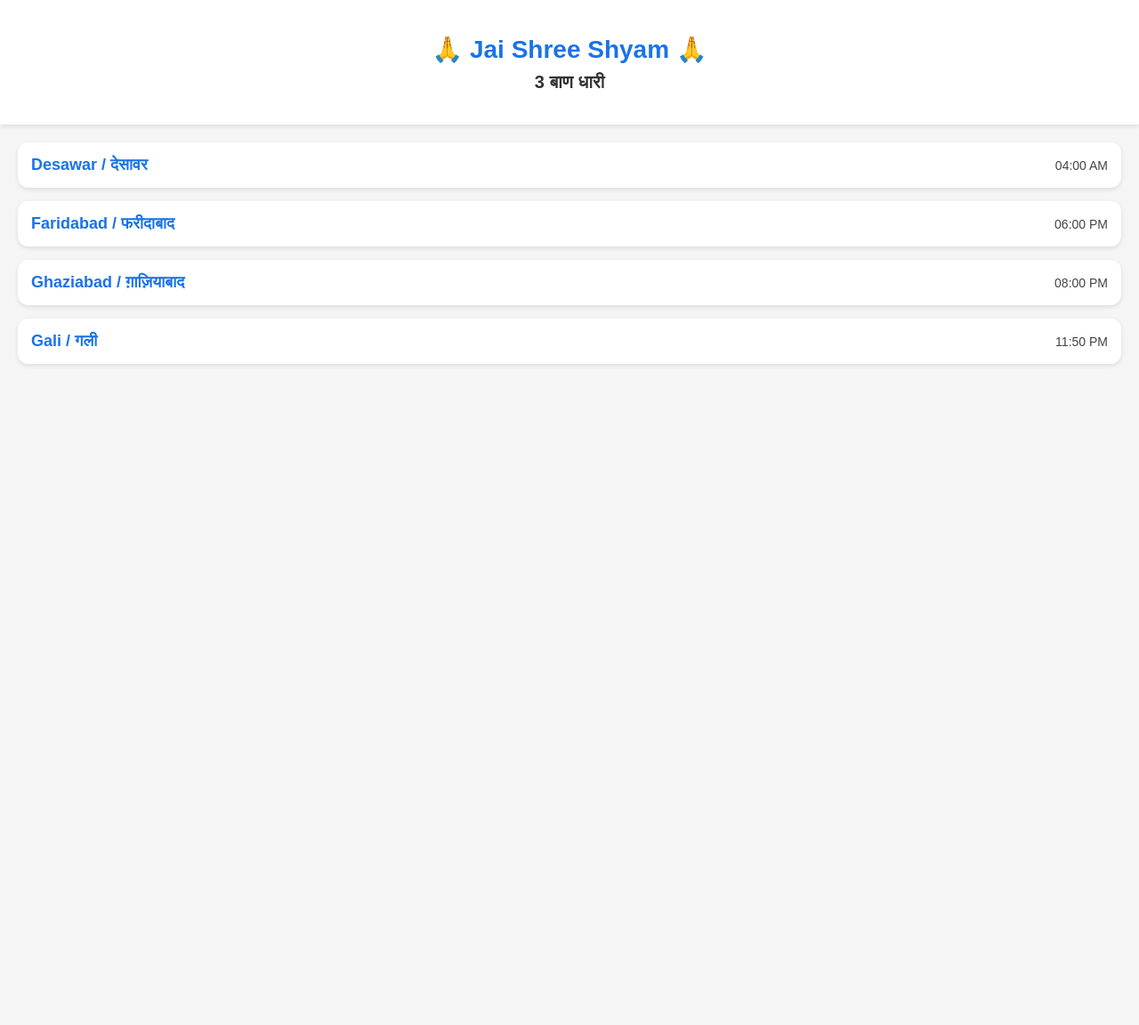
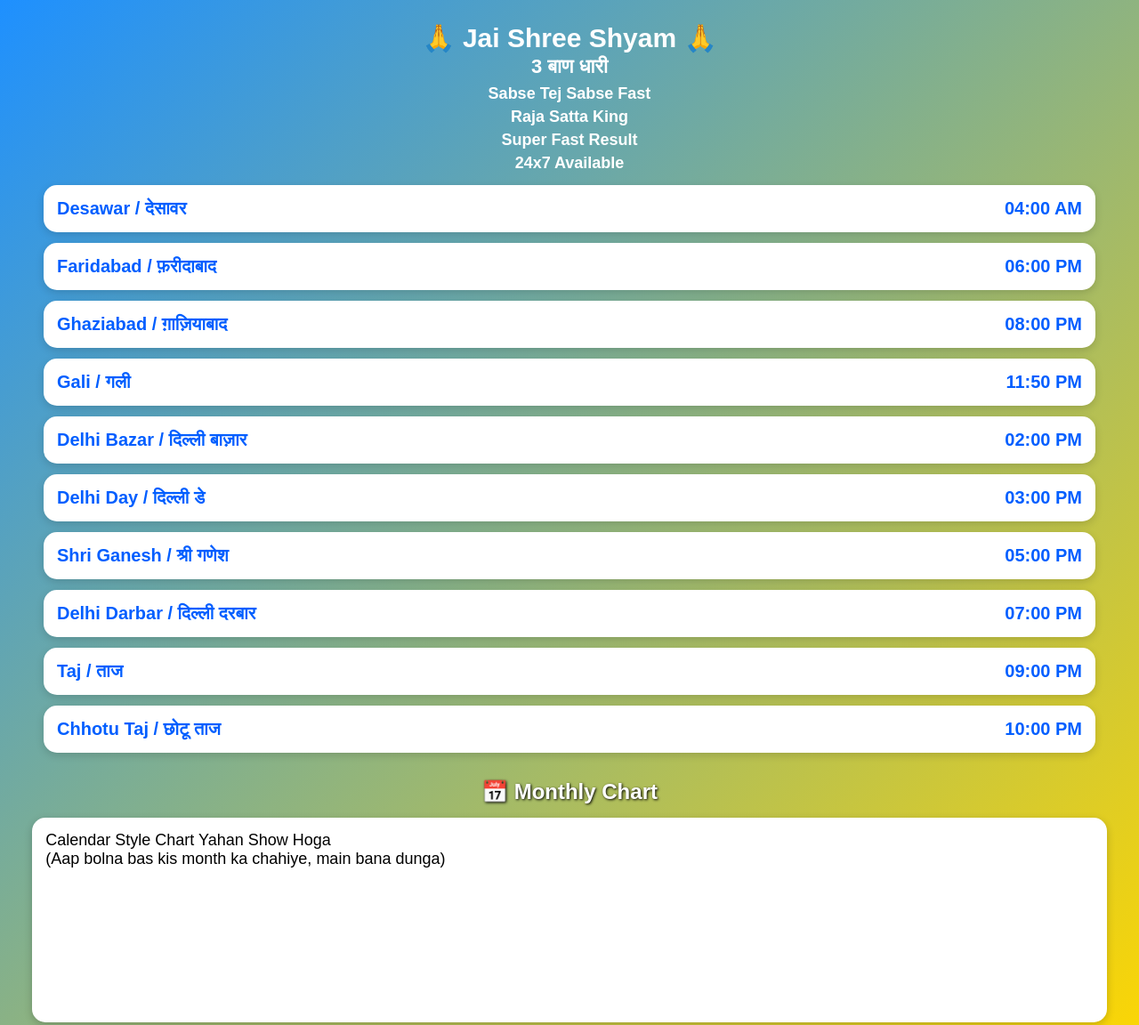
Before and after one commit to shivamlamba25298-maker/Matka-king, a plain HTML site: page index.html in a window 1280 px wide. Shown: the top 1152 px of the page at 89% size. Before the commit the page ends 800 px from the top, so only its background shows below. Drawn offline with Linux system fonts and the light colour scheme.

Commit message:
Update index.html

```diff
--- a/index.html
+++ b/index.html
@@ -1,90 +1,112 @@
-<!DOCTYPE html><html lang="en">
+<!DOCTYPE html>
+<html lang="en">
 <head>
 <meta charset="UTF-8" />
 <meta name="viewport" content="width=device-width, initial-scale=1.0" />
-    <title>Satta King Fast - Modern Template</title><!-- ALL CSS HERE -->
+<title>Satta King</title>
+
 <style>
     body {
         margin: 0;
         font-family: Arial, sans-serif;
-      background: #f5f5f5;
+        background: linear-gradient(to bottom right, #1e90ff, #ffd700);
+        padding-bottom: 40px;
     }
-    header {
+
+    .header {
         text-align: center;
-      padding: 20px;
-      background: white;
-      box-shadow: 0 2px 5px rgba(0,0,0,0.1);
+        padding: 25px 10px 10px;
+        color: #fff;
+        font-weight: bold;
+        font-size: 30px;
     }
-    .title {
-      font-size: 28px;
-      color: #1a73e8;
-      font-weight: 700;
+
+    .sub {
+        text-align: center;
+        color: #fff;
+        font-size: 22px;
+        margin-top: -8px;
+        font-weight: 600;
     }
-    .subtitle {
-      font-size: 20px;
-      margin-top: -10px;
-      color: #333;
+
+    .sub2 {
+        text-align: center;
+        color: #fff;
+        font-size: 18px;
+        margin-top: 4px;
+        line-height: 26px;
+        font-weight: bold;
     }
-    #games {
-      margin: 20px;
-      display: flex;
-      flex-direction: column;
-      gap: 15px;
-    }
+
     .game-card {
         background: white;
+        width: 90%;
+        margin: 12px auto;
         padding: 15px;
-      border-radius: 12px;
-      box-shadow: 0 2px 5px rgba(0,0,0,0.1);
+        border-radius: 15px;
         display: flex;
         justify-content: space-between;
         align-items: center;
+        font-size: 20px;
+        color: #005eff;
+        font-weight: bold;
+        box-shadow: 0px 3px 10px rgba(0,0,0,0.15);
     }
-    .game-title {
+
+    .chart-title {
+        text-align: center;
+        font-size: 24px;
+        margin-top: 30px;
+        font-weight: bold;
+        color: #fff;
+        text-shadow: 1px 1px 3px black;
+    }
+
+    .chart-box {
+        width: 92%;
+        margin: 15px auto;
+        background: white;
+        padding: 15px;
+        border-radius: 15px;
         font-size: 18px;
-      font-weight: bold;
-      color: #1a73e8;
-    }
-    .game-time {
-      font-size: 14px;
-      color: #444;
+        box-shadow: 0px 3px 10px rgba(0,0,0,0.20);
+        min-height: 200px;
     }
 </style>
 
 </head>
 <body>
-    <header>
-        <h1 class="title">🙏 Jai Shree Shyam 🙏</h1>
-        <h2 class="subtitle">3 बाण धारी</h2>
-    </header><section id="games"></section>
 
-<!-- ALL JS HERE -->
-<script>
-    const games = [
-      {name_en: "Gali", name_hi: "गली", time: "11:50 PM"},
-      {name_en: "Desawar", name_hi: "देसावर", time: "04:00 AM"},
-      {name_en: "Faridabad", name_hi: "फरीदाबाद", time: "06:00 PM"},
-      {name_en: "Ghaziabad", name_hi: "ग़ाज़ियाबाद", time: "08:00 PM"}
-    ];
+<div class="header">🙏 Jai Shree Shyam 🙏</div>
+<div class="sub">3 बाण धारी</div>
 
-    // Time Sorting
-    function sortByTime(list){
-      return list.sort((a, b) => new Date('1970/01/01 ' + a.time) - new Date('1970/01/01 ' + b.time));
-    }
+<div class="sub2">
+    Sabse Tej Sabse Fast <br>
+    Raja Satta King <br>
+    Super Fast Result <br>
+    24x7 Available
+</div>
 
-    const sortedGames = sortByTime(games);
-    const container = document.getElementById('games');
+<!-- GAMES LIST -->
+<div class="game-card">Desawar / देसावर <span>04:00 AM</span></div>
+<div class="game-card">Faridabad / फ़रीदाबाद <span>06:00 PM</span></div>
+<div class="game-card">Ghaziabad / ग़ाज़ियाबाद <span>08:00 PM</span></div>
+<div class="game-card">Gali / गली <span>11:50 PM</span></div>
 
-    sortedGames.forEach(game => {
-      const div = document.createElement('div');
-      div.className = 'game-card';
-      div.innerHTML = `
-        <div class="game-title">${game.name_en} / ${game.name_hi}</div>
-        <div class="game-time">${game.time}</div>
-      `;
-      container.appendChild(div);
-    });
-</script>
+<div class="game-card">Delhi Bazar / दिल्ली बाज़ार <span>02:00 PM</span></div>
+<div class="game-card">Delhi Day / दिल्ली डे <span>03:00 PM</span></div>
+<div class="game-card">Shri Ganesh / श्री गणेश <span>05:00 PM</span></div>
+<div class="game-card">Delhi Darbar / दिल्ली दरबार <span>07:00 PM</span></div>
+<div class="game-card">Taj / ताज <span>09:00 PM</span></div>
+<div class="game-card">Chhotu Taj / छोटू ताज <span>10:00 PM</span></div>
+
+<!-- MONTHLY CHART -->
+<div class="chart-title">📅 Monthly Chart</div>
+
+<div class="chart-box">
+    Calendar Style Chart Yahan Show Hoga <br>
+    (Aap bolna bas kis month ka chahiye, main bana dunga)
+</div>
 
 </body>
 </html>
```
Lines whose indentation alone changed are shown as unchanged.
